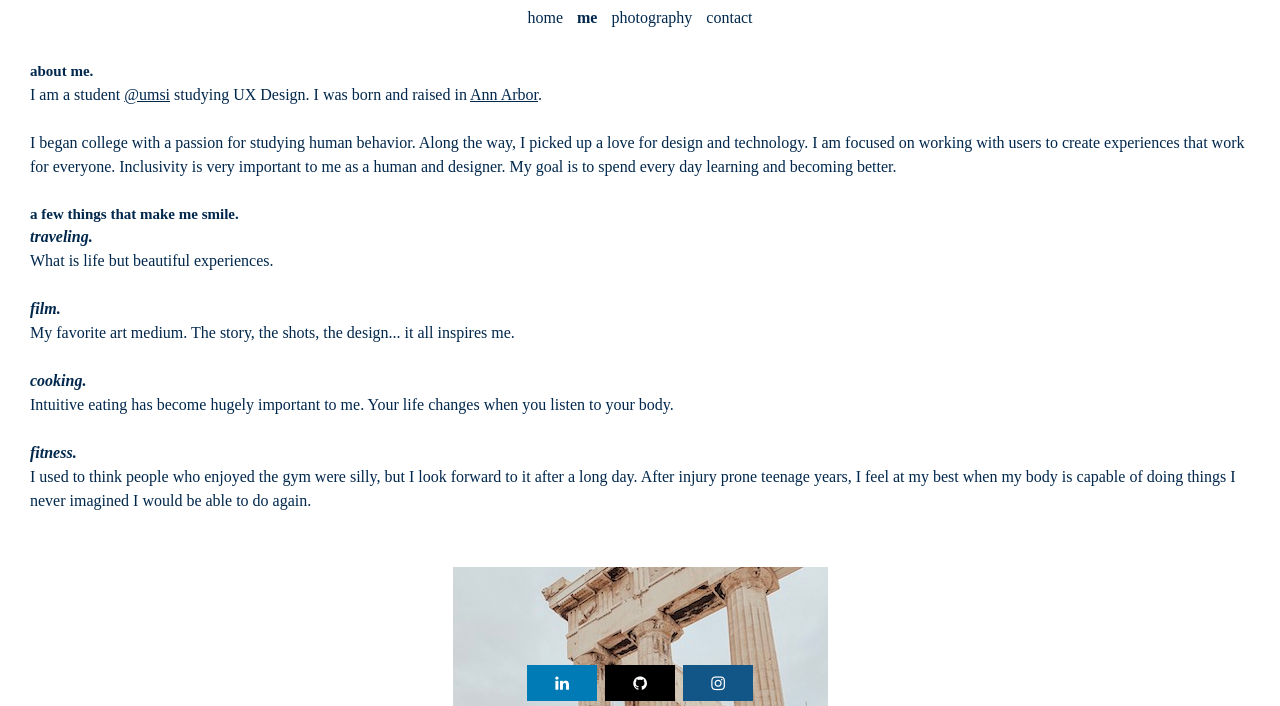
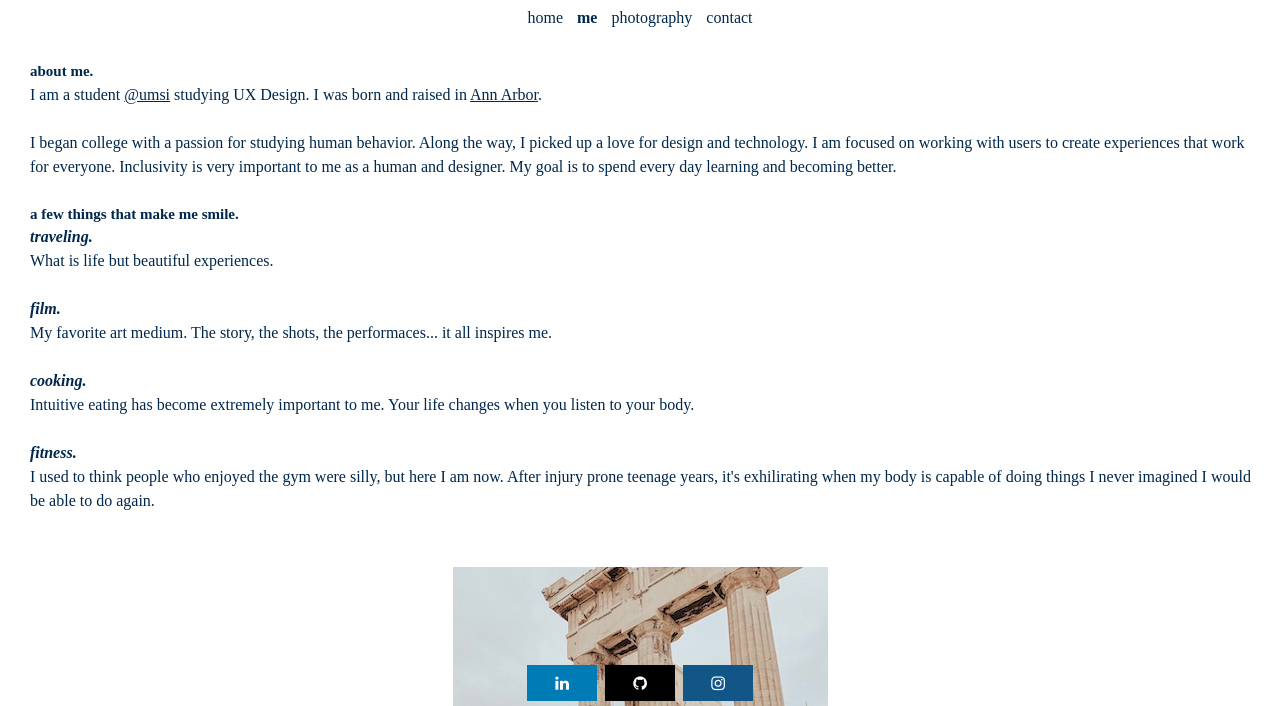
Before and after one commit to julpal/portfolio, a plain HTML site: page me.html in a window 1280 px wide. Shown: the part 94-800 px from the top of the page. Drawn offline with Linux system fonts and the light colour scheme.

Commit message:
Add files via upload

```diff
--- a/me.html
+++ b/me.html
@@ -37,11 +37,11 @@
         <h2>a few things that make me smile.</h2>
         <h3>traveling.</h3> <p>What is life but beautiful experiences.</p>
         <br>
-        <h3>film.</h3> <p>My favorite art medium. The story, the shots, the design... it all inspires me.</p>
+        <h3>film.</h3> <p>My favorite art medium. The story, the shots, the performaces... it all inspires me.</p>
         <br>
-        <h3>cooking.</h3> <p>Intuitive eating has become hugely important to me. Your life changes when you listen to your body.</p>
+        <h3>cooking.</h3> <p>Intuitive eating has become extremely important to me. Your life changes when you listen to your body.</p>
         <br>
-        <h3>fitness.</h3> <p>I used to think people who enjoyed the gym were silly, but I look forward to it after a long day. After injury prone teenage years, I feel at my best when my body is capable of doing things I never imagined I would be able to do again.</p>
+        <h3>fitness.</h3> <p>I used to think people who enjoyed the gym were silly, but here I am now. After injury prone teenage years, it's exhilirating when my body is capable of doing things I never imagined I would be able to do again.</p>
         <br>
     </div>
 
```
Also changed, not shown: index.html (+3 -2 lines).
